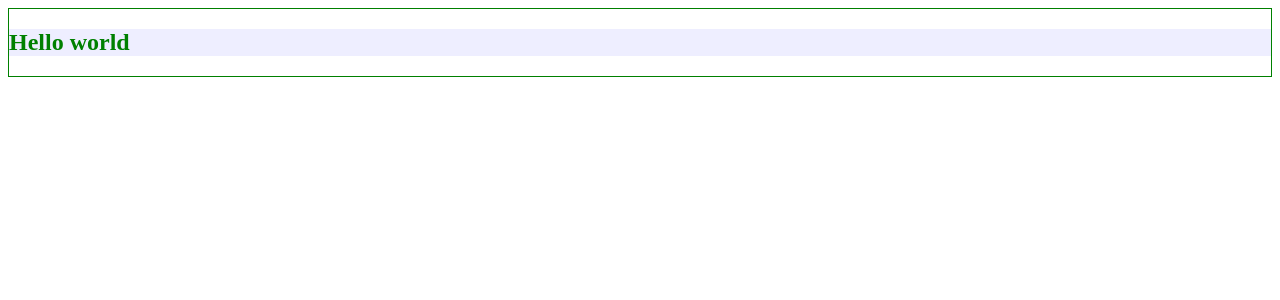
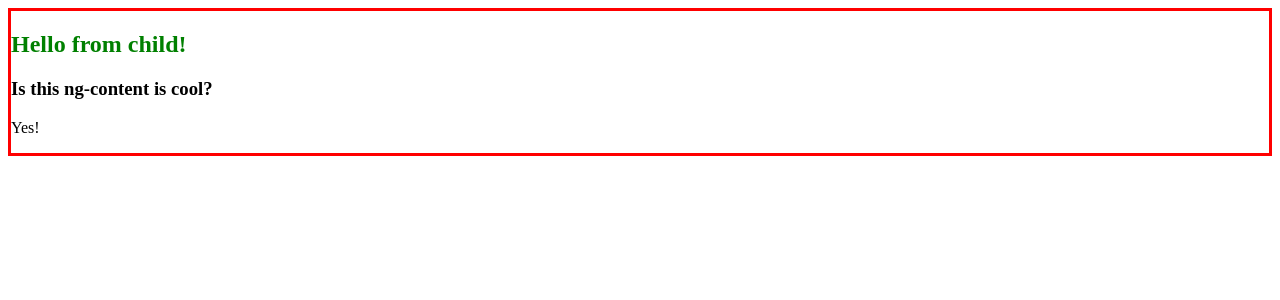
Before and after one commit to rkwadriga/ahgular-learning, an Angular app: page / in a window 1280 px wide. Shown: the top 300 px of the page. Built offline with nearby package versions, Linux system fonts and the light colour scheme.

Commit message:
Insert parent's content in child component ("ng-content" tag)

```diff
--- a/src/app/app.component.html
+++ b/src/app/app.component.html
@@ -1 +1,4 @@
-<app-parent></app-parent>
+<app-child>
+    <h3 question>Is this ng-content is cool?</h3>
+    <p answer>Yes!</p>
+</app-child>
--- a/src/app/child/child.component.html
+++ b/src/app/child/child.component.html
@@ -1 +1,3 @@
-<h2>Hello world</h2>
+<h2>Hello from child!</h2>
+<ng-content [question]></ng-content>
+<ng-content [answer]></ng-content>
```
